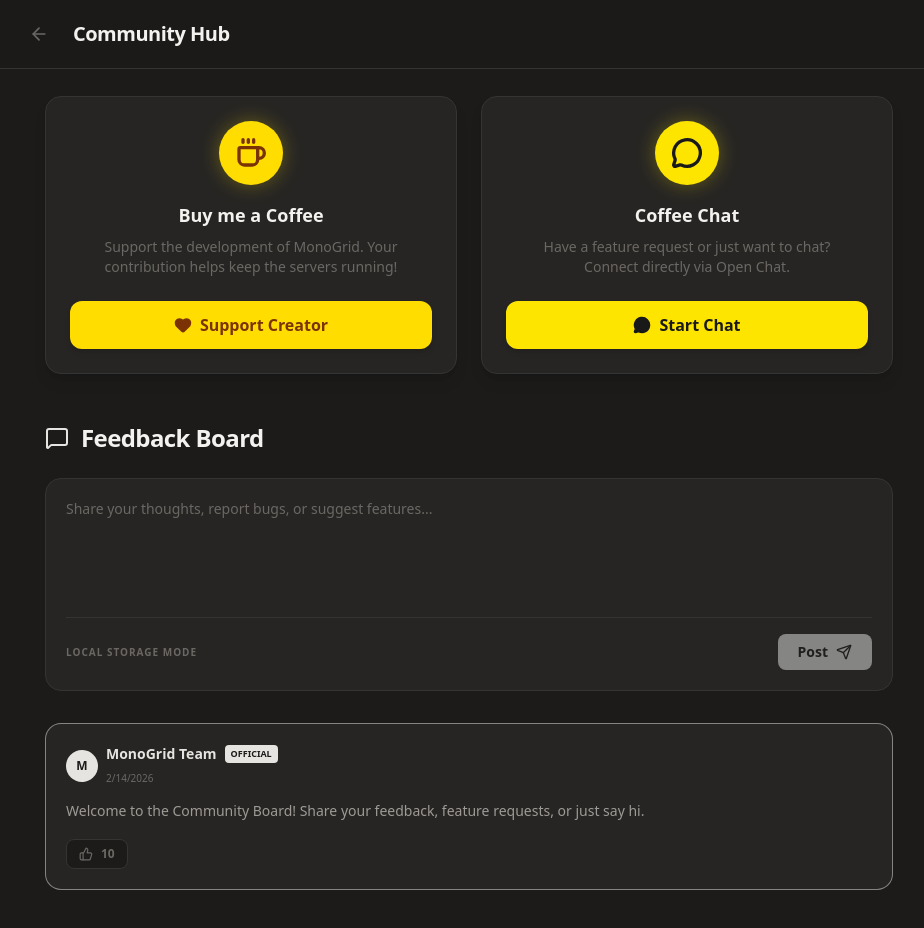
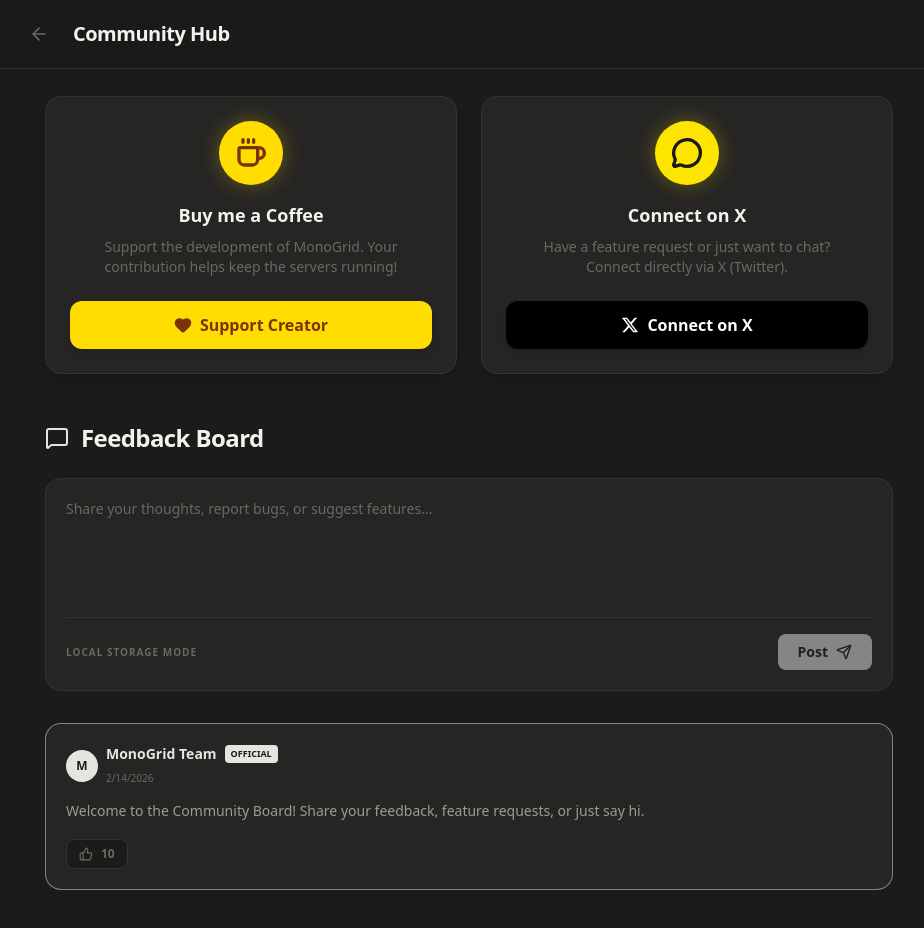
Before and after one commit to uzzano-info/Web-MonoGrid, a React (Vite) app: page /community in a window 1280 px wide. Shown: the top 928 px of the page, without its empty margins (171-1095 px from the left). Built offline with nearby package versions, Linux system fonts and the light colour scheme.

Commit message:
fix: Update Coffee Chat link to X profile

```diff
--- a/src/pages/Community.jsx
+++ b/src/pages/Community.jsx
@@ -60,16 +60,16 @@ const Community = () => {
                         <div className="w-16 h-16 rounded-full bg-[#FEE500] text-[#191919] flex items-center justify-center mb-4 shadow-[0_0_20px_rgba(254,229,0,0.3)] group-hover:scale-110 transition-transform">
                             <MessageCircle size={32} strokeWidth={2.5} />
                         </div>
-                        <h2 className="text-lg font-bold text-designer-text mb-2">Coffee Chat</h2>
-                        <p className="text-sm text-designer-muted mb-6 px-4">Have a feature request or just want to chat? Connect directly via Open Chat.</p>
+                        <h2 className="text-lg font-bold text-designer-text mb-2">Connect on X</h2>
+                        <p className="text-sm text-designer-muted mb-6 px-4">Have a feature request or just want to chat? Connect directly via X (Twitter).</p>
                         <a
-                            href="#"
+                            href="https://x.com/uzzano_dev"
                             target="_blank"
                             rel="noreferrer"
-                            className="w-full py-3 bg-[#FEE500] hover:bg-[#fff04d] text-[#191919] font-bold rounded-xl transition-all active:scale-95 shadow-md flex items-center justify-center gap-2"
+                            className="w-full py-3 bg-[#000000] hover:bg-[#333333] text-white font-bold rounded-xl transition-all active:scale-95 shadow-md flex items-center justify-center gap-2"
                         >
-                            <MessageCircle size={18} fill="currentColor" />
-                            Start Chat
+                            <svg width="18" height="18" viewBox="0 0 24 24" fill="currentColor"><path d="M18.244 2.25h3.308l-7.227 8.26 8.502 11.24H16.17l-5.214-6.817L4.99 21.75H1.68l7.73-8.835L1.254 2.25H8.08l4.713 6.231zm-1.161 17.52h1.833L7.084 4.126H5.117z" /></svg>
+                            Connect on X
                         </a>
                     </div>
                 </section>
```
